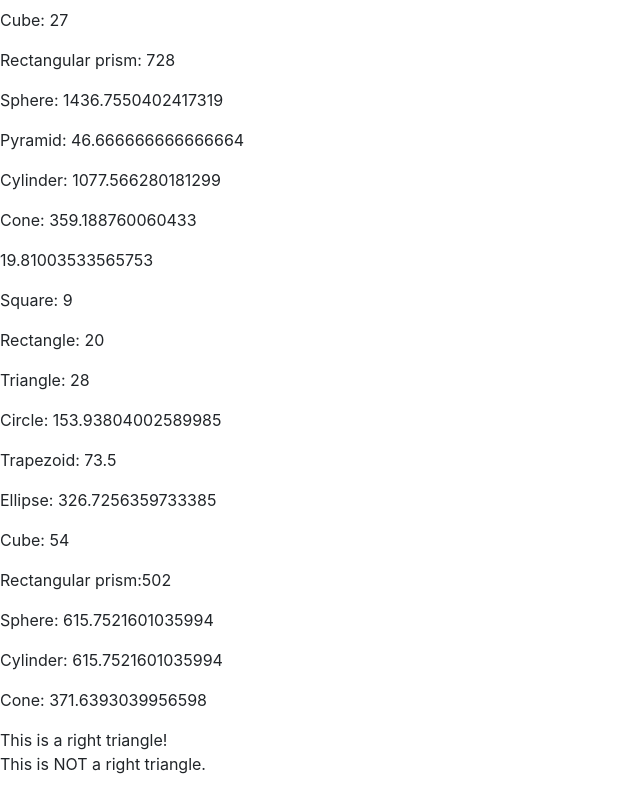
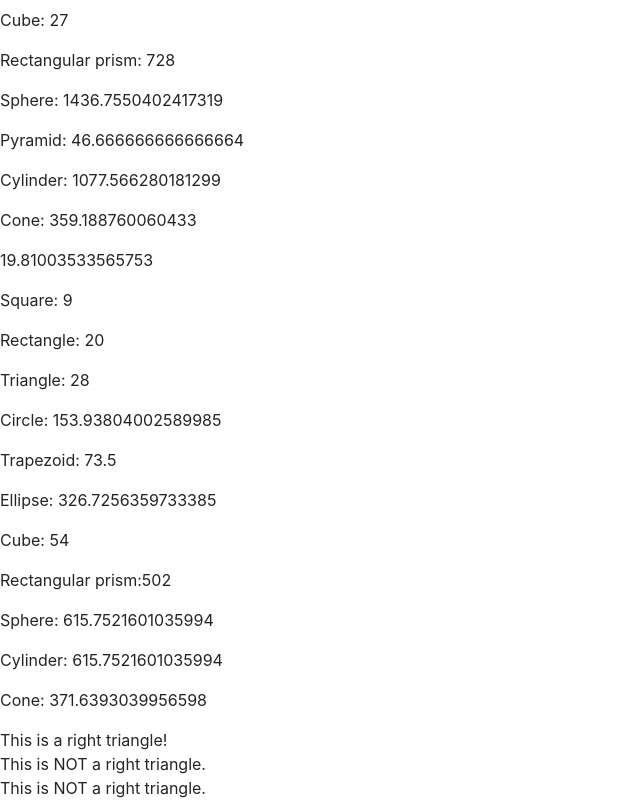
Before and after one commit to vxmao87/Math-Experiment, a React (Create React App) app: page / in a window 1280 px wide. Shown: the part 472-1272 px from the top of the page, without its empty margins (0-640 px from the left). Before the commit the page ends 1248 px from the top, so only its background shows below. Built offline with nearby package versions, Linux system fonts and the light colour scheme.

Commit message:
new triangle added for testing

```diff
--- a/src/pages/Main.js
+++ b/src/pages/Main.js
@@ -58,6 +58,11 @@ function Main() {
                 b={4}
                 c={8}
             />
+            <Triangles
+                a={7}
+                b={8}
+                c={15}
+            />
         </div>
     );
 }
```
